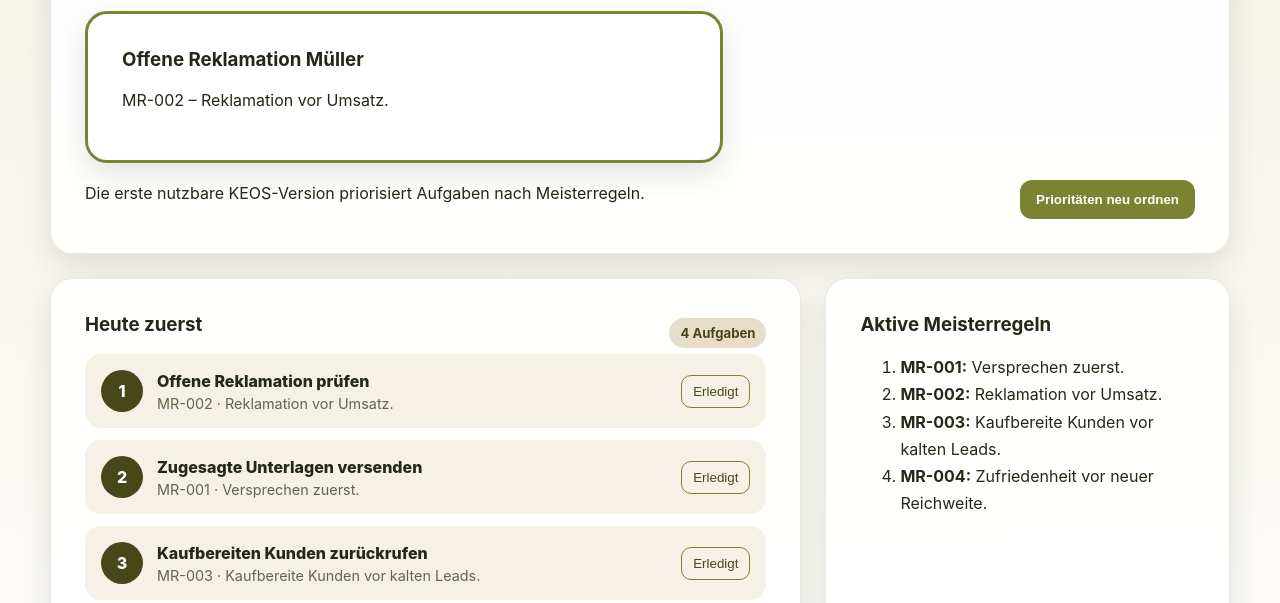
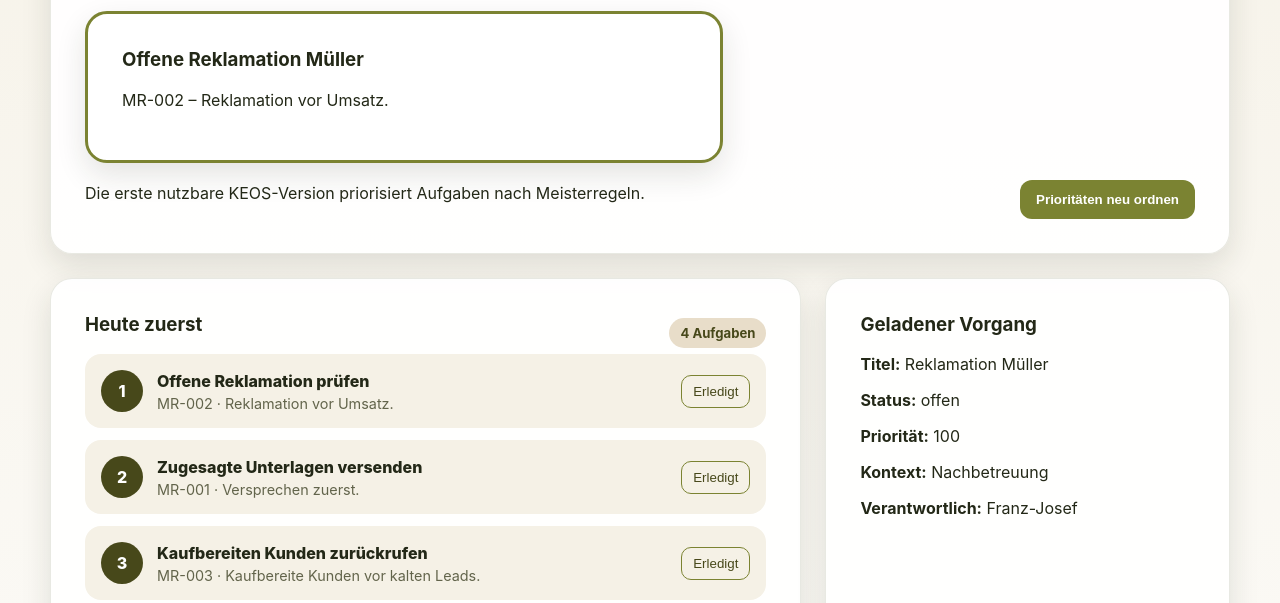
Before and after one commit to franzjosefkeiten4-cloud/keos, a plain HTML site: page public/index.html in a window 1280 px wide. Shown: the part 349-952 px from the top of the page. Drawn offline with Linux system fonts and the light colour scheme.

Commit message:
Sprint 002 – Ersten Vorgang erfolgreich dargestellt

```diff
--- a/public/app.js
+++ b/public/app.js
@@ -1,4 +1,20 @@
 import "./dashboard.js";
+
+function renderVorgang(vorgang) {
+    const container = document.getElementById('loadedVorgang');
+    if (!container) return;
+
+    const setText = (id, value) => {
+        const el = document.getElementById(id);
+        if (el) el.textContent = value !== undefined && value !== null ? String(value) : '';
+    };
+
+    setText('vorgang-titel', vorgang.titel);
+    setText('vorgang-status', vorgang.status);
+    setText('vorgang-prioritaet', vorgang.prioritaet);
+    setText('vorgang-kontext', vorgang.kontext);
+    setText('vorgang-verantwortlich', vorgang.verantwortlich);
+}
 
 async function loadVorgang() {
     try {
@@ -11,6 +27,7 @@ async function loadVorgang() {
 
         const vorgang = await response.json();
         console.log("Vorgang geladen:", vorgang);
+        renderVorgang(vorgang);
     } catch (error) {
         console.error("Vorgang konnte nicht geladen werden:", error);
     }
--- a/public/index.html
+++ b/public/index.html
@@ -32,6 +32,16 @@
         <div class="card-head"><h3>Heute zuerst</h3><span id="taskCount" class="badge">0 Aufgaben</span></div>
         <div id="taskList" class="task-list"></div>
       </article>
+      <article class="card" id="loadedVorgangCard">
+        <div class="card-head"><h3>Geladener Vorgang</h3></div>
+        <div id="loadedVorgang" class="vorgang-details">
+          <p><strong>Titel:</strong> <span id="vorgang-titel"></span></p>
+          <p><strong>Status:</strong> <span id="vorgang-status"></span></p>
+          <p><strong>Priorität:</strong> <span id="vorgang-prioritaet"></span></p>
+          <p><strong>Kontext:</strong> <span id="vorgang-kontext"></span></p>
+          <p><strong>Verantwortlich:</strong> <span id="vorgang-verantwortlich"></span></p>
+        </div>
+      </article>
       <article class="card">
         <h3>Aktive Meisterregeln</h3>
         <ol class="rules">
```
